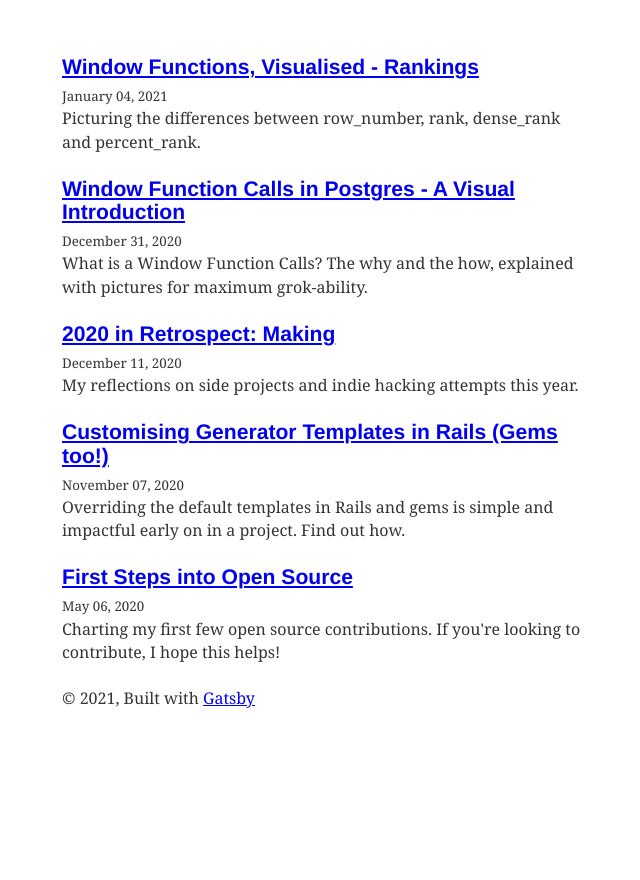
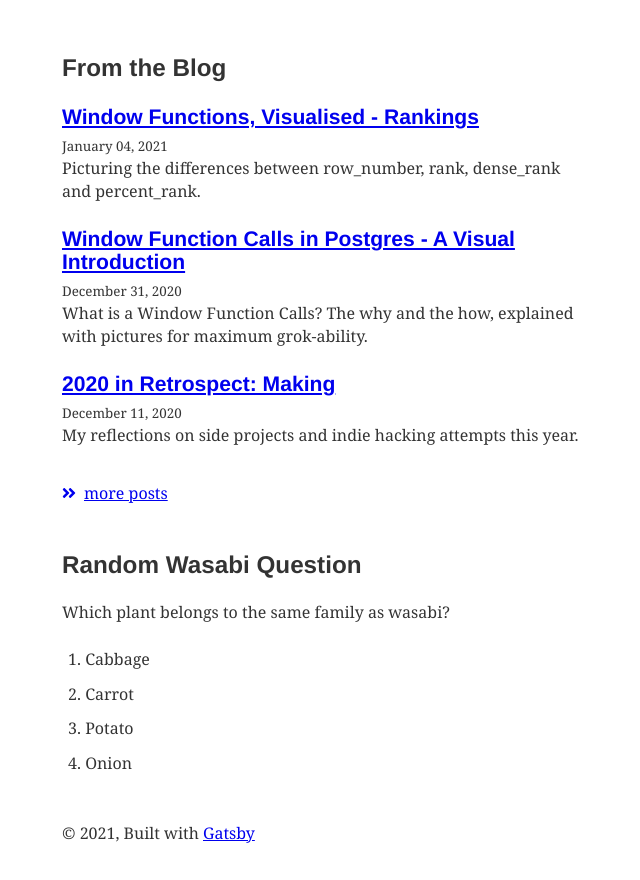
Before and after one commit to wasabigeek/blog, a Gatsby site: page / in a window 1280 px wide. Shown: the part 200-1080 px from the top of the page, without its empty margins (317-957 px from the left). Before the commit the page ends 945 px from the top, so only its background shows below. Built offline with nearby package versions, Linux system fonts and the light colour scheme; Gatsby itself is replaced by a stand-in of ours; some packages are replaced by stand-ins of ours; what typography-theme-kirkham would draw is missing.

Commit message:
Change index page

```diff
--- a/package.json
+++ b/package.json
@@ -8,6 +8,11 @@
     "url": "https://github.com/gatsbyjs/gatsby/issues"
   },
   "dependencies": {
+    "@fortawesome/fontawesome-svg-core": "^1.2.32",
+    "@fortawesome/free-brands-svg-icons": "^5.15.1",
+    "@fortawesome/free-regular-svg-icons": "^5.15.1",
+    "@fortawesome/free-solid-svg-icons": "^5.15.1",
+    "@fortawesome/react-fontawesome": "^0.1.14",
     "gatsby": "^2.24.47",
     "gatsby-image": "^2.4.16",
     "gatsby-plugin-feed": "^2.5.11",
--- /dev/null
+++ b/src/components/wasabi_quiz.js
@@ -0,0 +1,22 @@
+import React from "react"
+
+import { rhythm } from "../utils/typography"
+
+const WasabiQuiz = ({ }) => {
+  return (
+    <section style={{ marginBottom: rhythm(2) }}>
+      <h2>Random Wasabi Question</h2>
+      <p>
+        Which plant belongs to the same family as wasabi?
+      </p>
+      <ol>
+        <li>Cabbage</li>
+        <li>Carrot</li>
+        <li>Potato</li>
+        <li>Onion</li>
+      </ol>
+    </section>
+  )
+}
+
+export default WasabiQuiz
--- a/src/pages/index.js
+++ b/src/pages/index.js
@@ -1,12 +1,15 @@
 import React from "react"
 import { Link, graphql } from "gatsby"
+import { FontAwesomeIcon } from "@fortawesome/react-fontawesome"
+import { faAngleDoubleRight } from "@fortawesome/free-solid-svg-icons"
 
 import Bio from "../components/bio"
 import Layout from "../components/layout"
 import SEO from "../components/seo"
 import { rhythm } from "../utils/typography"
+import WasabiQuiz from "../components/wasabi_quiz"
 
-const BlogIndex = ({ data, location }) => {
+const Index = ({ data, location }) => {
   const siteTitle = data.site.siteMetadata.title
   const posts = data.allMarkdownRemark.edges
 
@@ -14,6 +17,12 @@ const BlogIndex = ({ data, location }) => {
     <Layout location={location} title={siteTitle}>
       <SEO title="All posts" />
       <Bio />
+      <section
+        style={{
+          marginBottom: rhythm(2),
+        }}
+      >
+        <h2>From the Blog</h2>
         {posts.map(({ node }) => {
           const title = node.frontmatter.title || node.fields.slug
           return (
@@ -40,11 +49,17 @@ const BlogIndex = ({ data, location }) => {
             </article>
           )
         })}
+        <Link to="/blog" style={{ display: "block", marginTop: rhythm(1.5) }}>
+          <FontAwesomeIcon icon={faAngleDoubleRight} style={{ marginRight: "0.5rem" }} />more posts
+        </Link>
+      </section>
+
+      <WasabiQuiz />
     </Layout>
   )
 }
 
-export default BlogIndex
+export default Index
 
 export const pageQuery = graphql`
   query {
@@ -55,7 +70,8 @@ export const pageQuery = graphql`
     }
     allMarkdownRemark(
       sort: { fields: [frontmatter___date], order: DESC },
-      filter: { frontmatter: { published: { eq: true } } }
+      filter: { frontmatter: { published: { eq: true } } },
+      limit: 3
     ) {
       edges {
         node {
```
Also changed, not shown: 1 other file. Lines whose indentation alone changed are shown as unchanged.
